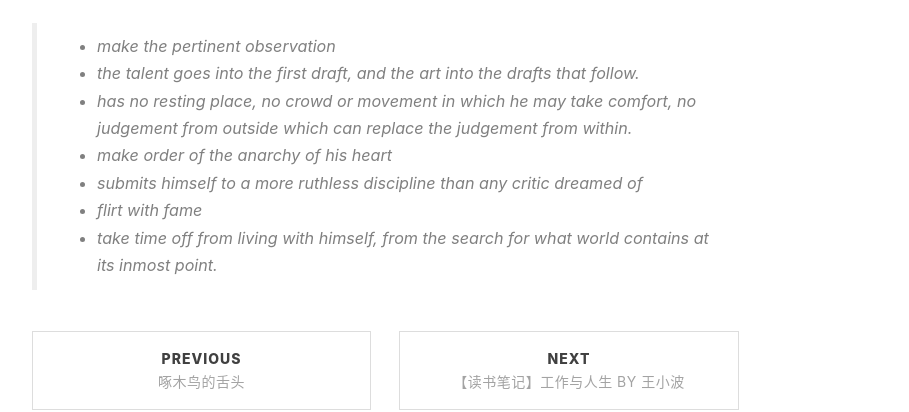
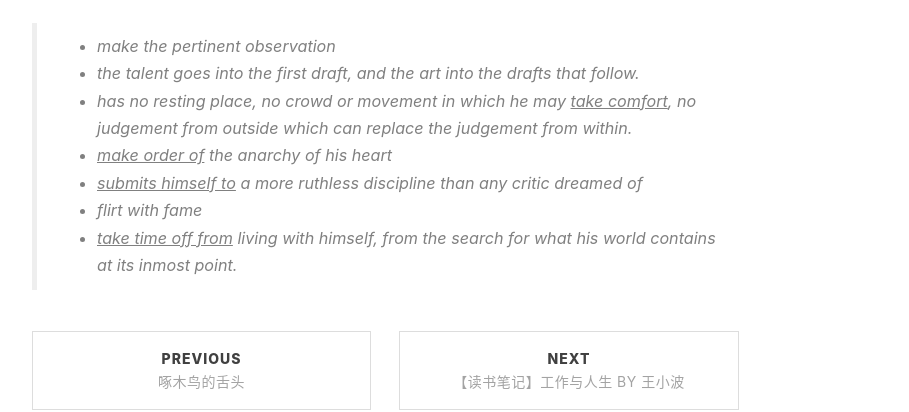
Before and after one commit to liwuqiong/blog_zh, a Jekyll site: the page built from _posts/2024Q2/2024-05-11-【读书笔记】What every writer wants.md, in a window 1280 px wide and 900 px high, scrolled down 2059 px. Shown: the part 169-581 px from the top of the window, without its empty margins (233-1142 px from the left). Built offline with Jekyll 4.4.1, drawn with Linux system fonts in a browser that asks for light colours; nearby versions of some CDN libraries; comment, search, counter and statistics services are not loaded.

Commit message:
: 2024-05-17 00:21:35

```diff
--- a/_posts/2024Q2/2024-05-11-【读书笔记】What every writer wants.md
+++ b/_posts/2024Q2/2024-05-11-【读书笔记】What every writer wants.md
@@ -65,8 +65,8 @@ A writer makes order out of the anarchy of his heart; he submits himself to a mo
 
 > - make the pertinent observation
 > - the talent goes into the first draft, and the art into the drafts that follow.
-> - has no resting place, no crowd or movement in which he may take comfort, no judgement from outside which can replace the judgement from within.
-> - make order of the anarchy of his heart
-> - submits himself to a more ruthless discipline than any critic dreamed of
+> - has no resting place, no crowd or movement in which he may <u>take comfort</u>, no judgement from outside which can replace the judgement from within.
+> - <u>make order of</u> the anarchy of his heart
+> - <u>submits himself to</u> a more ruthless discipline than any critic dreamed of
 > - flirt with fame
-> - take time off from living with himself, from the search for what world contains at its inmost point.
+> - <u>take time off from</u> living with himself, from the search for what his world contains at its inmost point.
```
